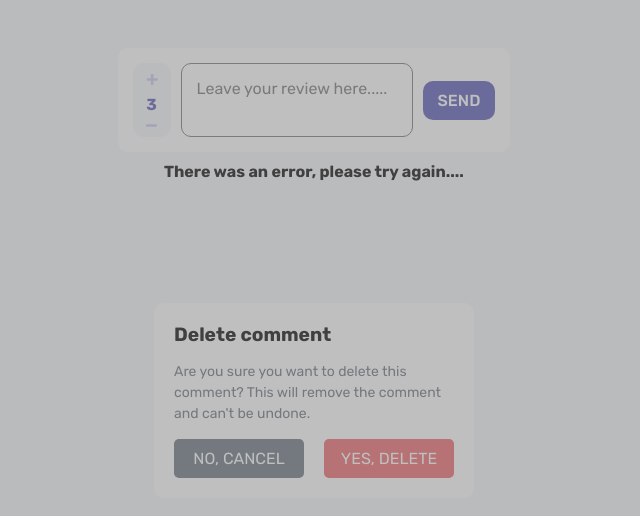
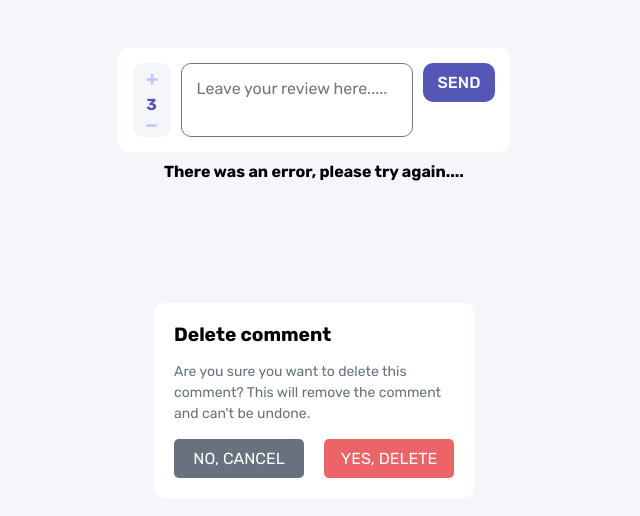
Before and after one commit to jcasare/FrontEndChallenges-interactive-comments-section, a website: page public/main.html in a window 1280 px wide. Shown: the whole page, without its empty margins (326-966 px from the left). Drawn offline with nearby package versions, Linux system fonts and the light colour scheme; no server answers.

Commit message:
update css

```diff
--- a/public/css/mainpage.css
+++ b/public/css/mainpage.css
@@ -11,9 +11,6 @@
   --Very-light-gray: hsl(228, 33%, 97%);
   --White: hsl(0, 0%, 100%);
 }
-/* html{
-  height: 100vh;
-} */
 
 *{
   margin: 0;
@@ -27,29 +24,33 @@ img{
   max-width: 100%;
 }
 
-
 main{
   display: grid;
   justify-content: center;
   background-color: var(--Very-light-gray);
   min-height: 100vh;
-  filter: contrast(0.5)
+  z-index: 0;
 }
+
+.no-filter{
+  filter: contrast(0.5);
+  z-index: 1;
+}
+
 .overall-wrapper{
   display: grid;
   gap: 10px;
   margin: 3rem auto 0 auto;
   align-items: start;
   grid-auto-rows: min-content;
-
 }
-
 
 #create-review{
   background-color: var(--White);
   border-radius: 10px;
   align-self: end;
 }
+
 #create-review #review-form{
 display: grid;
 grid-template-columns: auto 1fr auto;
@@ -59,6 +60,7 @@ padding: 15px;
 grid-template-rows: auto;
 max-width: 600px;
 }
+
 #create-review #review-form .text-content{
   width: 100%;
   height: 100%;
@@ -79,7 +81,7 @@ max-width: 600px;
 
 #create-review #review-form .review-submit{
   display: flex;
-  align-items: start;
+  align-self: start;
 }
 
 #create-review #review-form .review-submit button{
@@ -96,11 +98,13 @@ max-width: 600px;
 #create-review #review-form .review-submit button:hover{
   opacity: 0.5;
 }
+
 .overall-container{
   display: grid;
   gap: 10px;
   justify-content: center;
 }
+
 .single-review{
   background-color: var(--White);
   position: relative;
@@ -140,6 +144,7 @@ max-width: 600px;
   display: grid;
   gap: 5px;
 }
+
 .content-container .author-container{
   display: flex;
   align-items: center;
@@ -152,6 +157,7 @@ max-width: 600px;
 font-weight: 700;
 align-self: start;
 }
+
 .content-container .author-container .author-status{
   color: var(--White);
   font-weight: 500;
@@ -161,6 +167,7 @@ align-self: start;
   display: flex;
   align-content: center;
 }
+
 .content-container .author-container .review-time{
   color: var(--Grayish-Blue);
   align-self: end;
@@ -174,6 +181,7 @@ align-self: start;
   display: flex;
   word-break: break-all;
 }
+
 .content-container .action-links{
   position: absolute;
   top: 15px;
@@ -183,8 +191,8 @@ align-self: start;
   justify-content: center;
   text-align: center;
   align-items: center;
+}
 
-}
 .content-container .action-links .delete-btn{
   border: none;
   cursor: pointer;
@@ -195,8 +203,8 @@ align-self: start;
   justify-content: center;
   align-items: center;
   font-weight: 500;
+}
 
-}
 .content-container .action-links button:hover{
   opacity: 0.5;
 }
@@ -214,6 +222,7 @@ align-self: start;
 .content-container .action-links a:hover{
   opacity: 0.5;
 }
+
 .content-container .action-links .reply-container .reply-btn{
   border: none;
   cursor: pointer;
@@ -225,10 +234,10 @@ align-self: start;
   align-items: center;
   font-weight: 500;
 }
+
 .content-container .action-links .reply-container .reply-btn:hover{
   opacity: 0.5;
 }
-
 
 .delete-alert-container{
   background-color: var(--White);
@@ -240,11 +249,14 @@ align-self: start;
   position: absolute;
   justify-self: center;
   align-self: center;
+  filter: none;
 }
+
 .delete-alert-container .header h1{
   font-weight: 700;
   font-size: larger ;
 }
+
 .delete-alert-container .content p{
   color: var(--Grayish-Blue);
   font-size: 14px;
@@ -256,14 +268,15 @@ align-self: start;
   grid-template-columns: 1fr 1fr;
   gap: 20px;
 }
+
 .delete-alert-container .footer button{
-
   border: none;
   padding: 10px;
   border-radius: 5px;
   color: var(--White);
   cursor: pointer;
 }
+
 .delete-alert-container .footer button:hover{
   opacity: 0.5;
 }
@@ -271,6 +284,11 @@ align-self: start;
 .delete-alert-container .footer button:first-child{
   background-color: var(--Grayish-Blue);
 }
+
 .delete-alert-container .footer button:last-child{
   background-color: var(--Soft-Red);
 }
+
+.hide{
+  filter: none;
+}
--- a/public/main.html
+++ b/public/main.html
@@ -39,7 +39,7 @@
 
             <!-- create review container-->
         </div>
-        <div class="delete-alert-container hide">
+        <div class="delete-alert-container no-filter">
             <div class="header">
                 <h1>Delete comment</h1>
             </div>
```
